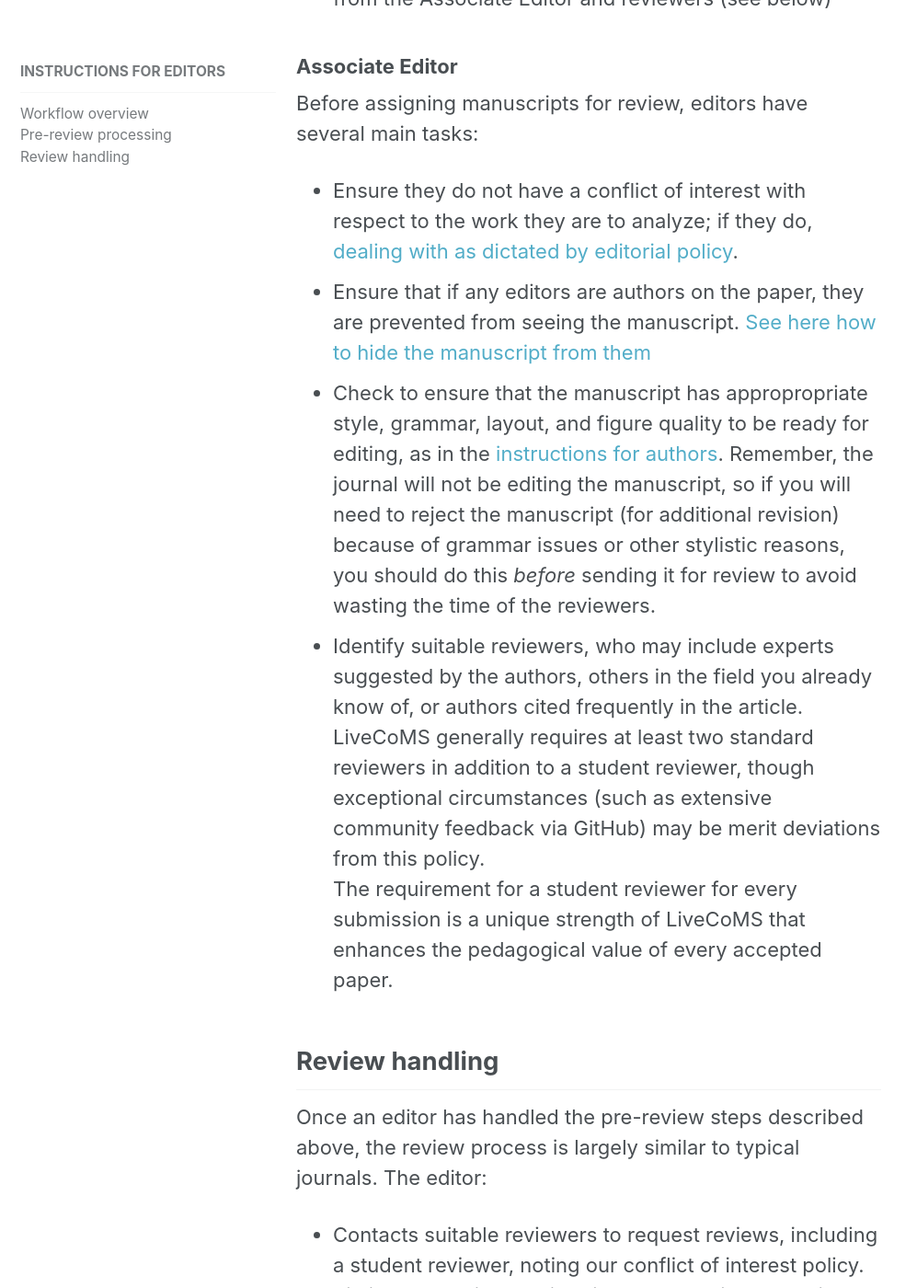
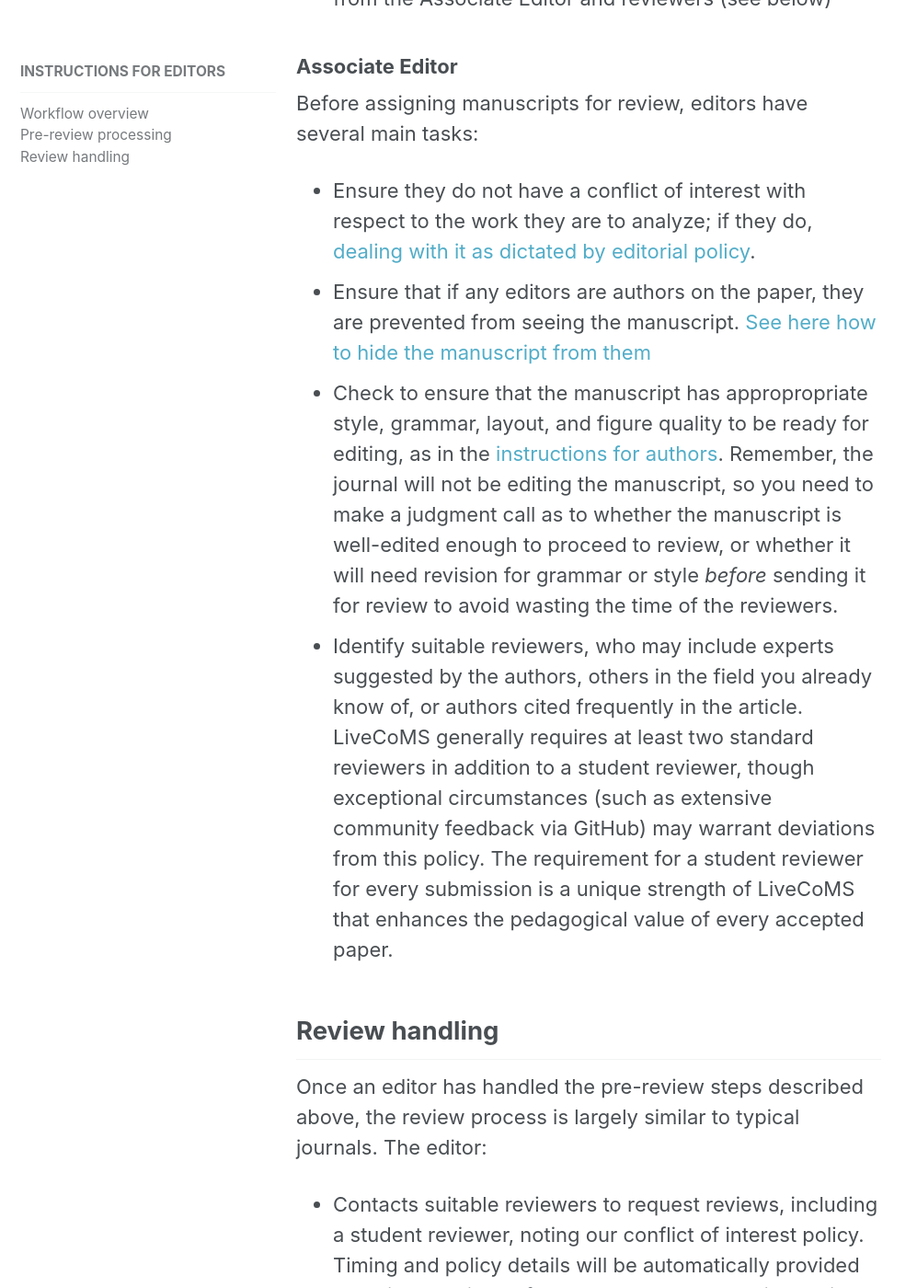
Before and after one commit to livecomsjournal/livecomsjournal.github.io, a Jekyll site: the page built from _editorial_policies/02_editor_instructions.md, in a window 1280 px wide and 1400 px high, scrolled down 1269 px. Shown: the whole window at 92% size, without its empty margins (0-997 px from the left). Built offline with Jekyll 4.4.1, drawn with Linux system fonts in a browser that asks for light colours; some of the changed text lies outside the part shown.

Commit message:
Fix typos in editor instructions

```diff
--- a/_editorial_policies/02_editor_instructions.md
+++ b/_editorial_policies/02_editor_instructions.md
@@ -28,12 +28,11 @@
 ### Associate Editor
 
 Before assigning manuscripts for review, editors have several main tasks:
-- Ensure they do not have a conflict of interest with respect to the work they are to analyze; if they do, [dealing with as dictated by editorial policy](https://livecomsjournal.github.io/policies/livecoms_bylaws/#iii-conflicts-of-interest).
+- Ensure they do not have a conflict of interest with respect to the work they are to analyze; if they do, [dealing with it as dictated by editorial policy](https://livecomsjournal.github.io/policies/livecoms_bylaws/#iii-conflicts-of-interest).
 - Ensure that if any editors are authors on the paper, they are prevented from seeing the manuscript. [See here how to hide the manuscript from them](http://help.scholasticahq.com/customer/en/portal/articles/1728879-can-i-hide-a-manuscript-from-another-editor-?t=565043)
-- Check to ensure that the manuscript has appropropriate style, grammar, layout, and figure quality to be ready for editing, as in the [instructions for authors](https://livecomsjournal.github.io/authors/policies/). Remember, the journal will not be editing the manuscript, so if you will need to reject the manuscript (for additional revision) because of grammar issues or other stylistic reasons, you should do this *before* sending it for review to avoid wasting the time of the reviewers.
+- Check to ensure that the manuscript has appropropriate style, grammar, layout, and figure quality to be ready for editing, as in the [instructions for authors](https://livecomsjournal.github.io/authors/policies/). Remember, the journal will not be editing the manuscript, so you need to make a judgment call as to whether the manuscript is well-edited enough to proceed to review, or whether it will need revision for grammar or style *before* sending it for review to avoid wasting the time of the reviewers.
 - Identify suitable reviewers, who may include experts suggested by the authors, others in the field you already know of, or authors cited frequently in the article.
-  LiveCoMS generally requires at least two standard reviewers in addition to a student reviewer, though exceptional circumstances (such as extensive community feedback via GitHub) may be merit deviations from this policy.
-  The requirement for a student reviewer for every submission is a unique strength of LiveCoMS that enhances the pedagogical value of every accepted paper.
+  LiveCoMS generally requires at least two standard reviewers in addition to a student reviewer, though exceptional circumstances (such as extensive community feedback via GitHub) may warrant deviations from this policy. The requirement for a student reviewer for every submission is a unique strength of LiveCoMS that enhances the pedagogical value of every accepted paper.
 
 
 ## Review handling
@@ -41,11 +40,11 @@
 Once an editor has handled the pre-review steps described above, the review process is largely similar to typical journals. The editor:
 - Contacts suitable reviewers to request reviews, including a student reviewer, noting our conflict of interest policy. Timing and policy details will be automatically provided to reviewers via the form-letter requests.  Reviews will be due in 15 days, though requests for extension will be routinely granted, for an additional 7-10 days.  In the event a reviewer misses an extended deadline, the editor should request an additional reviewer.
 - Begins the process of conveying reviews to authors once two have been received, unless the need for additional expertise requires a third review. In addition to the two required peer reviews, a student review must also be obtained. A student reivew may be edited to ensure anonymity and proper tone, but not for substance.
-- Handles any potential conflict of interests disclosed by reviewers consistent with (editorial policy](https://livecomsjournal.github.io/policies/editorial_board/)
+- Handles any potential conflict of interests disclosed by reviewers consistent with [editorial policy](https://livecomsjournal.github.io/policies/editorial_board/)
 - Makes reviewers aware of the [review criteria](https://livecomsjournal.github.io/authors/policies/reviewer_information), including category-specific review criteria
 - Performs a check that the GitHub repository is in order, or ensure the reviewers do so.
 - Ensures reviews are submitted and analyzed in a timely manner (all reviews should be submitted in no more than about 25 days), reaching out to remind reviewers as needed and solicit additional reviews if reviewers are too slow or their analysis conflicts
 - Potentially helps ensure reviewer feedback is fair
-- Helps preserve anonymity of the reviewers, especially the student reviewer, by editing the reviews if necessary.  Note that the reviewers may choose to waive anonymity by specifically referring to GitHub issues they have filed or otherwise explicitly making it clear the are waiving anonymity.
+- Helps preserve anonymity of the reviewers, especially the student reviewer, by editing the reviews if necessary.  Note that the reviewers may choose to waive anonymity by specifically referring to GitHub issues they have filed or otherwise explicitly making it clear they intend to identify themselves.
 - Makes a recommendation regarding acceptance, acceptance with minor or major revision, or rejection (keeping in mind the content of the presubmission letter), and communicates this recommendation to the Lead Editor who makes a final decision. Normally the Lead Editor will follow the handling editor's recommendations, but this process is helpful since the Lead will have approved the presubmission letter and thus needs to be involved if a less than favorable decision is to be made.
 - If the decision is that the authors must revise, provides appropriate direction (with the Lead Editor) about which comments to address if needed
```
